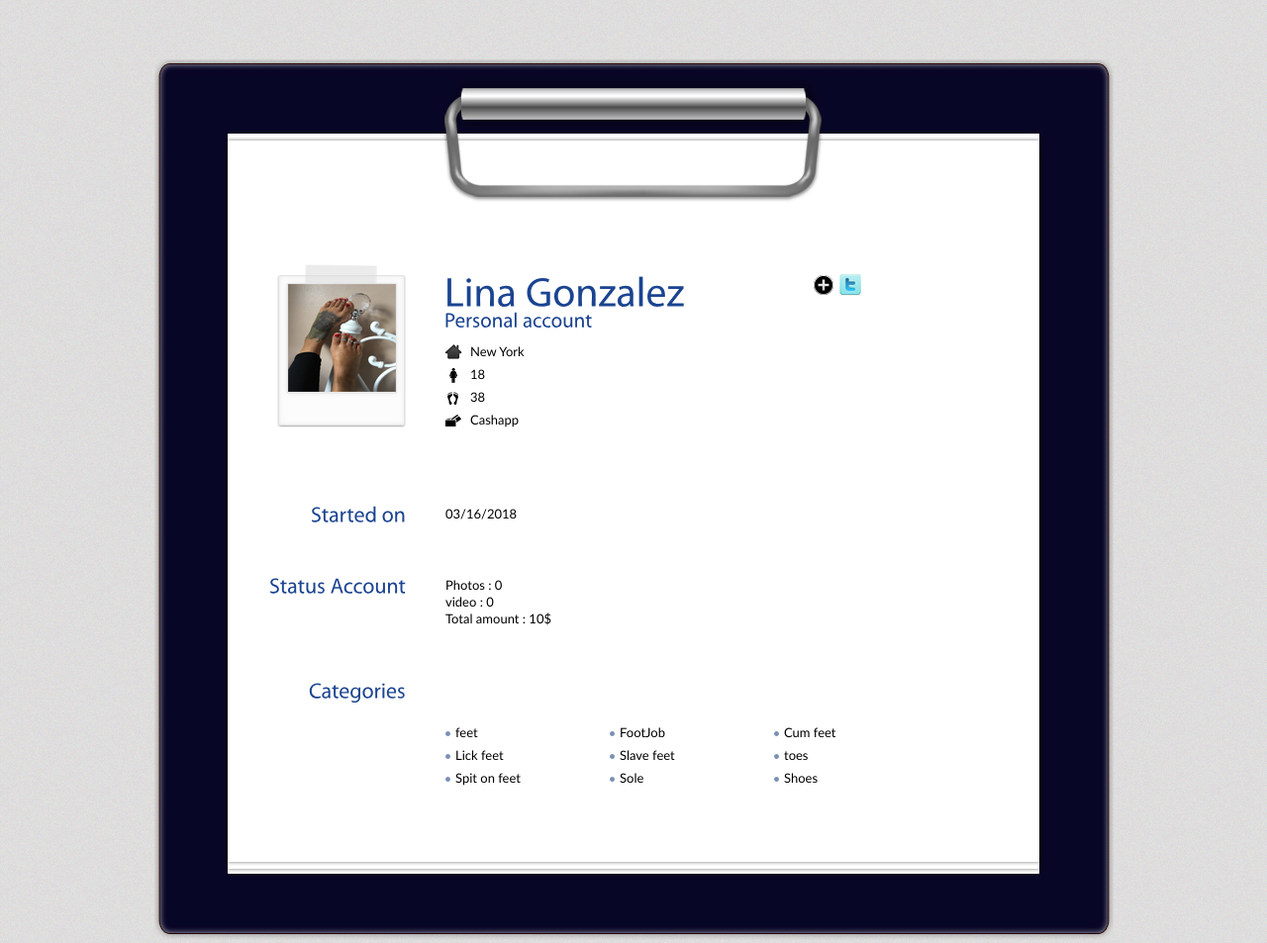
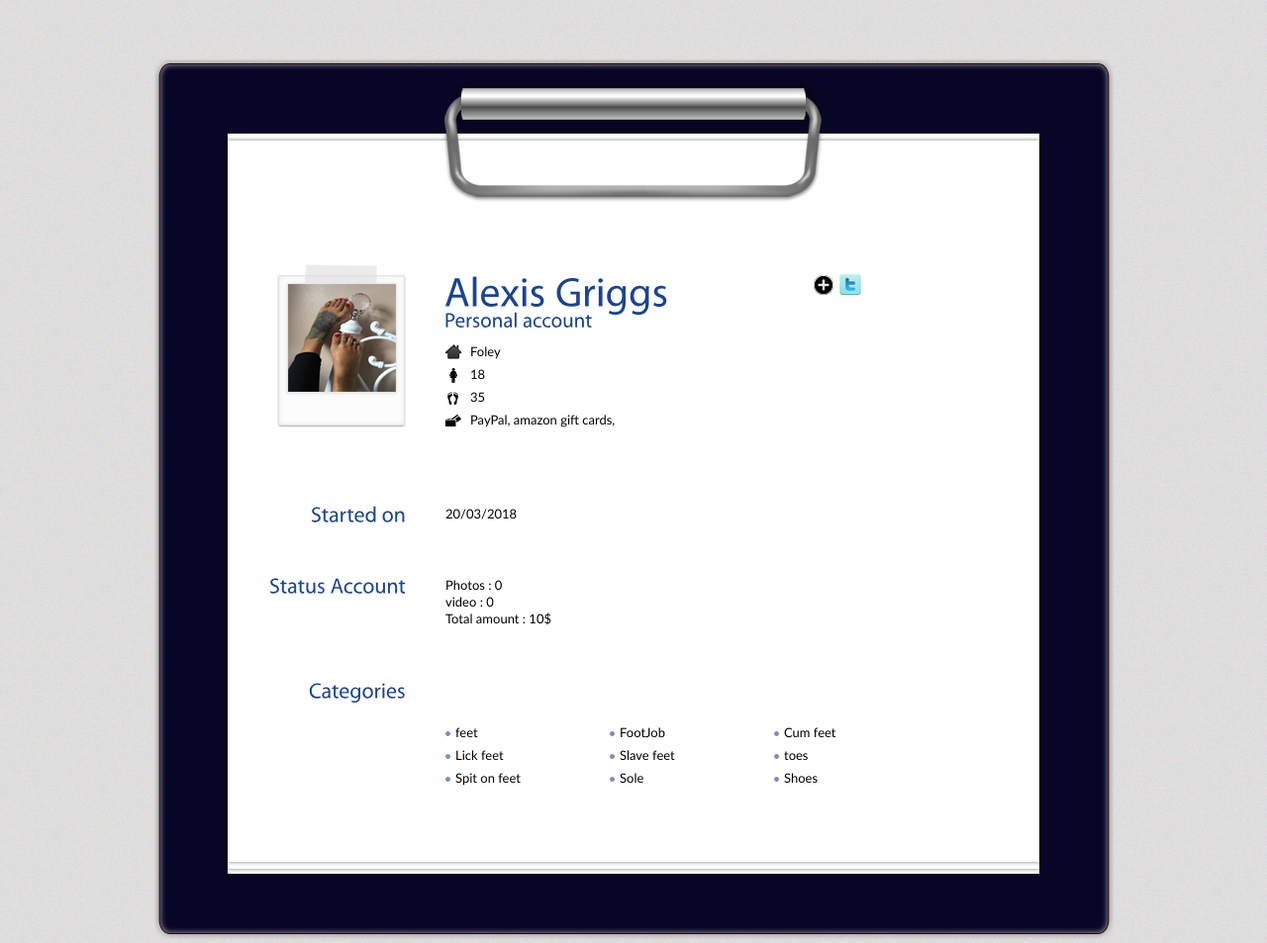
Before and after one commit to MegaFeet/Alexis-Griggs, a plain HTML site: page index.html in a window 1280 px wide. Shown: the top 953 px of the page at 99% size. Drawn offline with Linux system fonts and the light colour scheme.

Commit message:
Update index.html

```diff
--- a/index.html
+++ b/index.html
@@ -2,7 +2,7 @@
 <html xmlns="http://www.w3.org/1999/xhtml">
 <head>
 <meta http-equiv="Content-Type" content="text/html; charset=UTF-8" />
-<title>Lina Gonzalez</title>
+<title>Alexis Griggs</title>
 <link type="text/css" rel="stylesheet" href="css/blue.css" />
 <link type="text/css" rel="stylesheet" href="css/print.css" media="print"/>
 <!--[if IE 7]>
@@ -37,13 +37,13 @@
           <!-- End Image -->
           <!-- Begin Personal Information -->
           <div class="self">
-            <h1 class="name">Lina Gonzalez<br />
+            <h1 class="name">Alexis Griggs<br />
               <span>Personal account</span></h1>
             <ul>
-	      <li class="ad">New York</li>
+	      <li class="ad">Foley</li>
               <li class="web">18</li>
-              <li class="tel"> 38 </li>
-              <li class="mail">Cashapp</li>
+              <li class="tel"> 35 </li>
+              <li class="mail">PayPal, amazon gift cards,</li>
 
             </ul>
           </div>
@@ -51,7 +51,7 @@
           <!-- Begin Social -->
           <div class="social">
             <ul>
-              <li><a class='north' id="contact" href="https://goo.gl/QqMUcy" title="Contact Me"><img src="images/icn-facebook.jpg" alt="" /></a></li>
+              <li><a class='north' id="contact" href="#" title="Contact Me"><img src="images/icn-facebook.jpg" alt="" /></a></li>
             <li><a class='north' href="https://twitter.com/slave4your" title="Twitter"><img src="images/icn-twitter.jpg" alt="" /></a></li>
 		  </ul>
           </div>
@@ -60,7 +60,7 @@
 
 	    <div class="entry">
           <h2>Started on</h2>
-         <p> 03/16/2018</p>
+         <p> 20/03/2018</p>
 
         </div>
         <!-- Begin 1st Row -->
```
